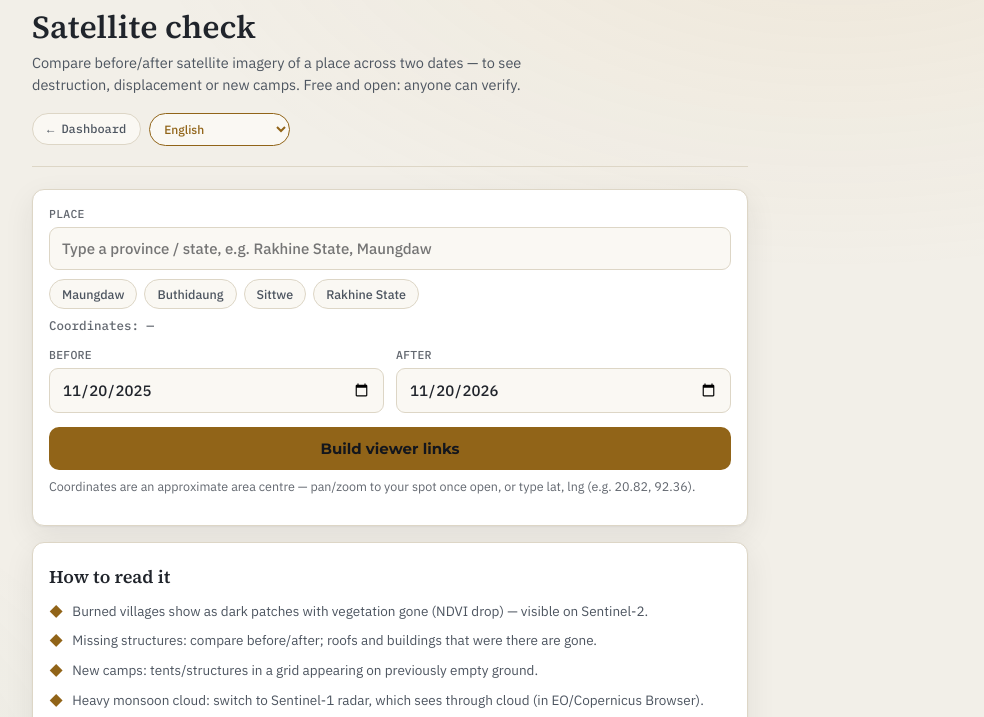
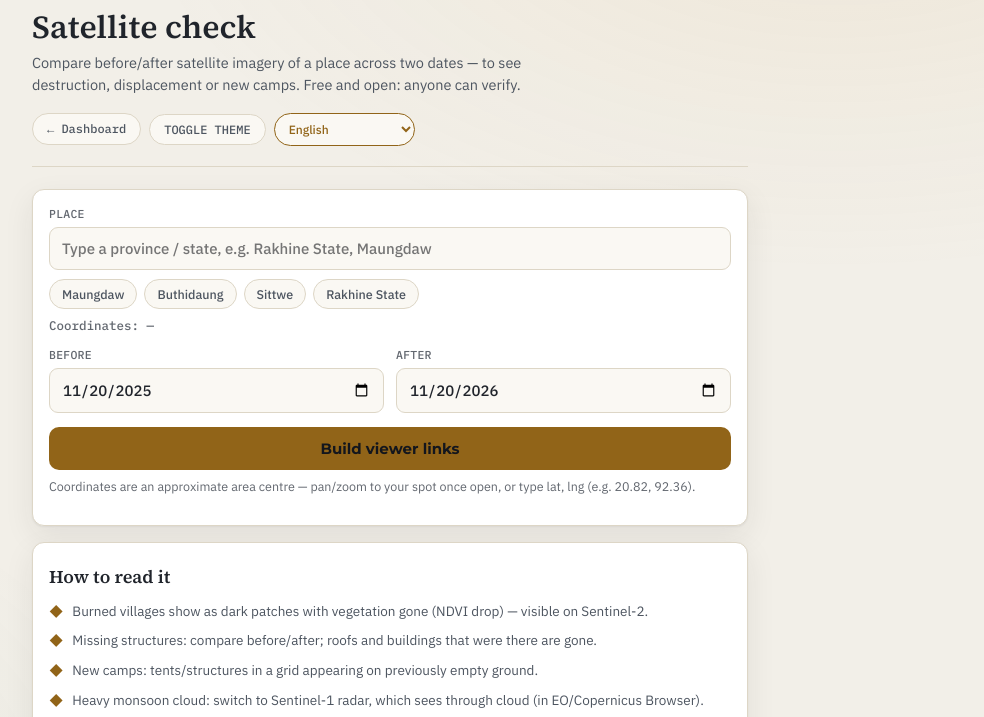
Before and after one commit to scarecrow-lab/scarecrow-watch, a plain HTML site: page satellite.html in a window 1280 px wide. Shown: the part 68-785 px from the top of the page, without its empty margins (250-1234 px from the left). Drawn offline with Linux system fonts and the light colour scheme; a web font is replaced by a local one.

Commit message:
Add persistent light/dark theme toggle to standalone pages
Adds a "Toggle theme" control (cream/dark) to the Remembrance,
Satellite and Find-the-Missing pages, matching the dashboard's toggle.
The choice persists via localStorage (sw-theme), which these pages
already read on load, so it carries across pages and visits.

- sw.js: VERSION bump to 2026-11-20-42.

Co-Authored-By: Claude Opus 4.8 <noreply@anthropic.com>
Claude-Session: https://claude.ai/code/session_012rSjxuctEuJ13E5RdxVRPm

```diff
--- a/satellite.html
+++ b/satellite.html
@@ -96,6 +96,7 @@ footer a{ color:var(--ink-dim); }
     </div>
     <nav class="controls" aria-label="Sections">
       <a class="navlink" href="index.html">&larr; <span data-i="satDashboard">Dashboard</span></a>
+      <button class="navlink" id="theme" type="button" data-i="theme">Toggle theme</button>
       <label style="position:absolute;left:-9999px" for="langSel">Language</label>
       <select class="lang" id="langSel"></select>
     </nav>
@@ -181,6 +182,8 @@ var GAZ = {
   LANGS.forEach(function(l){ var o=document.createElement('option'); o.value=l.code; o.textContent=l.name; langSel.appendChild(o); });
   langSel.value = lang;
   langSel.onchange = function(){ lang=langSel.value; try{localStorage.setItem("sw-lang",lang);}catch(e){} apply(); if(out.innerHTML.trim()) run(); };
+  var themeBtn=document.getElementById('theme');
+  if(themeBtn) themeBtn.onclick=function(){ var r=document.documentElement; var dk = r.dataset.theme ? r.dataset.theme==="dark" : !matchMedia("(prefers-color-scheme: light)").matches; r.dataset.theme = dk?"light":"dark"; try{localStorage.setItem("sw-theme", r.dataset.theme);}catch(e){} }
 
   // gazetteer + quick picks
   var QUICK=[["Maungdaw",20.8,92.4],["Buthidaung",20.9,92.5],["Sittwe",20.15,92.9],["Rakhine State",19.8,93.8]];
--- a/sw.js
+++ b/sw.js
@@ -1,5 +1,5 @@
 /* Scarecrow Watch service worker — offline app shell + fresh data */
-const VERSION = '2026-11-20-41';
+const VERSION = '2026-11-20-42';
 const SHELL = 'sw-shell-' + VERSION;
 const RUNTIME = 'sw-runtime-' + VERSION;
 
```
Also changed, not shown: find-missing.html (+3 -0 lines), remembrance.html (+3 -0 lines).
